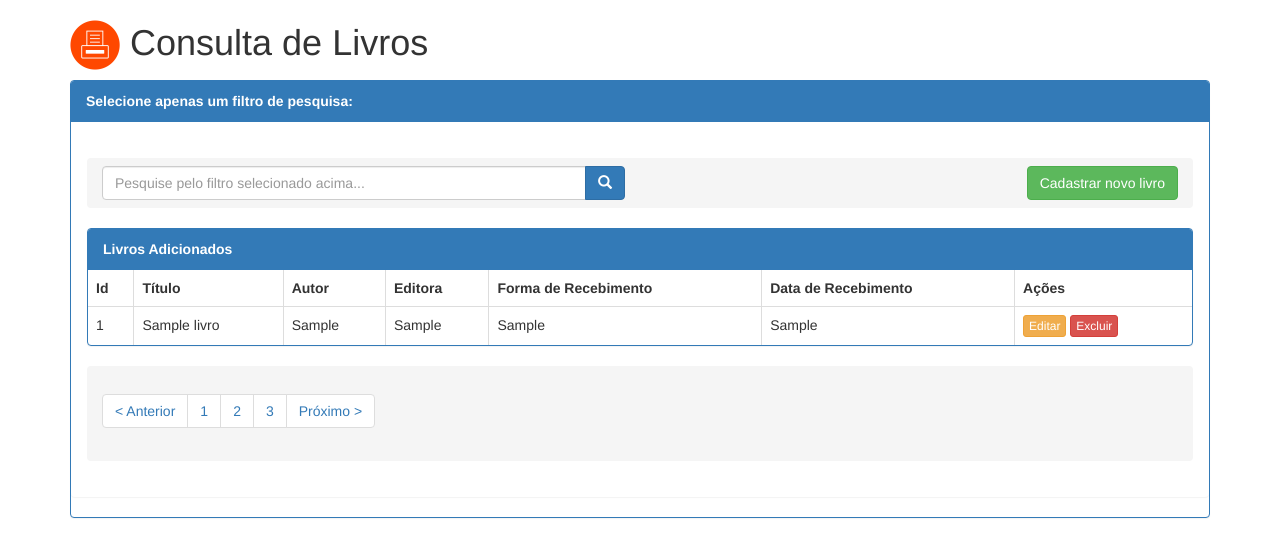
After one commit to ED-SI/project_db2, a PHP site: page /projetobdbiblioteca/busca_livro.php in a window 1280 px wide. The commit adds this page. Shown: the top 557 px of the page. Run offline with PHP 8.4, Linux system fonts and the light colour scheme; tables that the repository leaves empty or names only in its code hold one stand-in row (values such as "Sample post").

Commit message:
Pagina de cadastro de livro finalizada (por enquanto) e atualizando pagina de consulta

```diff
--- /dev/null
+++ b/project/busca_livro.php
@@ -0,0 +1,113 @@
+<?php
+    $servername = "127.0.0.1";
+    $username = "root";
+    $password = "";
+    $dbname = "projeto_bd2";
+
+    // Create connection
+    $conn = new mysqli($servername, $username, $password, $dbname);
+    // Check connection
+    if ($conn->connect_error) {
+        die("Connection failed: " . $conn->connect_error);
+    }
+?>
+<!DOCTYPE html>
+<html lang = "pt-br">
+<head>
+	<meta charset="utf-8"/>
+	<title>Sistema de Gerenciamento para Bibliotecas (SGB)</title>
+	<link href="css/bootstrap.css" rel="stylesheet"/>
+	<link href="css/style.css" rel="stylesheet"/>
+	<script src="js/jquery.js"></script>
+	<script src="js/bootstrap.js"></script>
+	<script src="js/custom.js"></script>
+</head>
+<body>
+<div class="container">
+    <h1><img src="img/impressao.png" heigth="50" width="50"> Consulta de Livros</h1>
+    <div class="panel panel-primary">
+        <div class="panel-heading"><strong>Selecione apenas um filtro de pesquisa:</strong></div>
+        <br>
+            <form method="post" action="processa_consulta.php">
+            <div class="panel panel-body">
+                <div class="breadcrumb">
+                    <div class="row">
+                        <div class="col-xs-6">
+                            <div class="input-group">
+                                <input type="text" class="form-control" id="procura" placeholder="Pesquise pelo filtro selecionado acima..." name="data[procura]">
+                                <span class="input-group-btn">
+                                    <button type="submit" class="btn btn-primary" name="search">
+                                        <span class="glyphicon glyphicon-search"></span>
+                                    </button>
+                                </span>
+                            </form>
+                            </div>
+                        </div>
+                        <div class="col-xs-6">
+                            <a href="processa_consulta.php" class="btn btn-success pull-right">Cadastrar novo livro</a>
+                        </div>
+                    </div>
+                </div>
+                <div class="panel panel-primary">
+                    <div class="panel-heading"><strong>Livros Adicionados</strong></div>
+                        <table class="table table-bordered" id="tabela">
+                            <thead>
+                                <tr>
+                                    <th>Id</th>
+                                    <th>Título</th>
+                                    <th>Autor</th>
+                                    <th>Editora</th>
+                                    <th>Forma de Recebimento</th>
+                                    <th>Data de Recebimento</th>
+                                    <th class="acoes">Ações</th>
+                                </tr>
+                            </thead>
+                            <tbody>
+                            <?php
+                                $sql = "SELECT id, titulo, autor, editora, forma_recebimento, data_recebimento FROM livro";
+                                $result = $conn->query($sql);
+
+                                if ($result->num_rows > 0) {
+                                    while($row = $result->fetch_assoc()) {
+                                        echo "<tr><td>".$row["id"]."</td>".
+                                                "<td>".$row["titulo"]."</td>".
+                                                "<td>".$row["autor"]."</td>".
+                                                "<td>".$row["editora"]."</td>".
+                                                "<td>".$row["forma_recebimento"]."</td>".
+                                                "<td>".$row["data_recebimento"]."</td>".
+                                                "<td>
+                                                <a class=\"btn btn-warning btn-xs\" href=update.php\">Editar</a>
+                                                <a class=\"btn btn-danger btn-xs\" href=delete.php\">Excluir</a>
+                                                </td>
+                                            </tr>";
+                                    }
+                                } else {
+                                    echo "0 resultados";
+                                }
+                                $conn->close();
+
+                            ?>
+                            </tbody>
+
+                        </table>
+                    </div>
+                    <div class="breadcrumb">
+                    <div class="row">
+                        <div class="col-xs-4">
+                            <ul class="pagination">
+                                <li><a href="#">&lt; Anterior</a></li>
+                                <li><a href="#">1</a></li>
+                                <li><a href="#">2</a></li>
+                                <li><a href="#">3</a></li>
+                                <li><a href="#">Próximo &gt;</a></li>
+                            </ul>
+                        </div>
+                    </div>
+                </div>
+			    </div>
+	        </div>
+	    </div>
+    </div>
+</div>
+</body>
+</html>
```
Also changed, not shown: project/cadastra_livro.php (renamed from project/pagina_add_livro.php, +8 -6 lines), project/delete.php (added, +28 -0 lines), project/processa_consulta.php (added, +48 -0 lines), project/processa_livro.php (+4 -4 lines).
